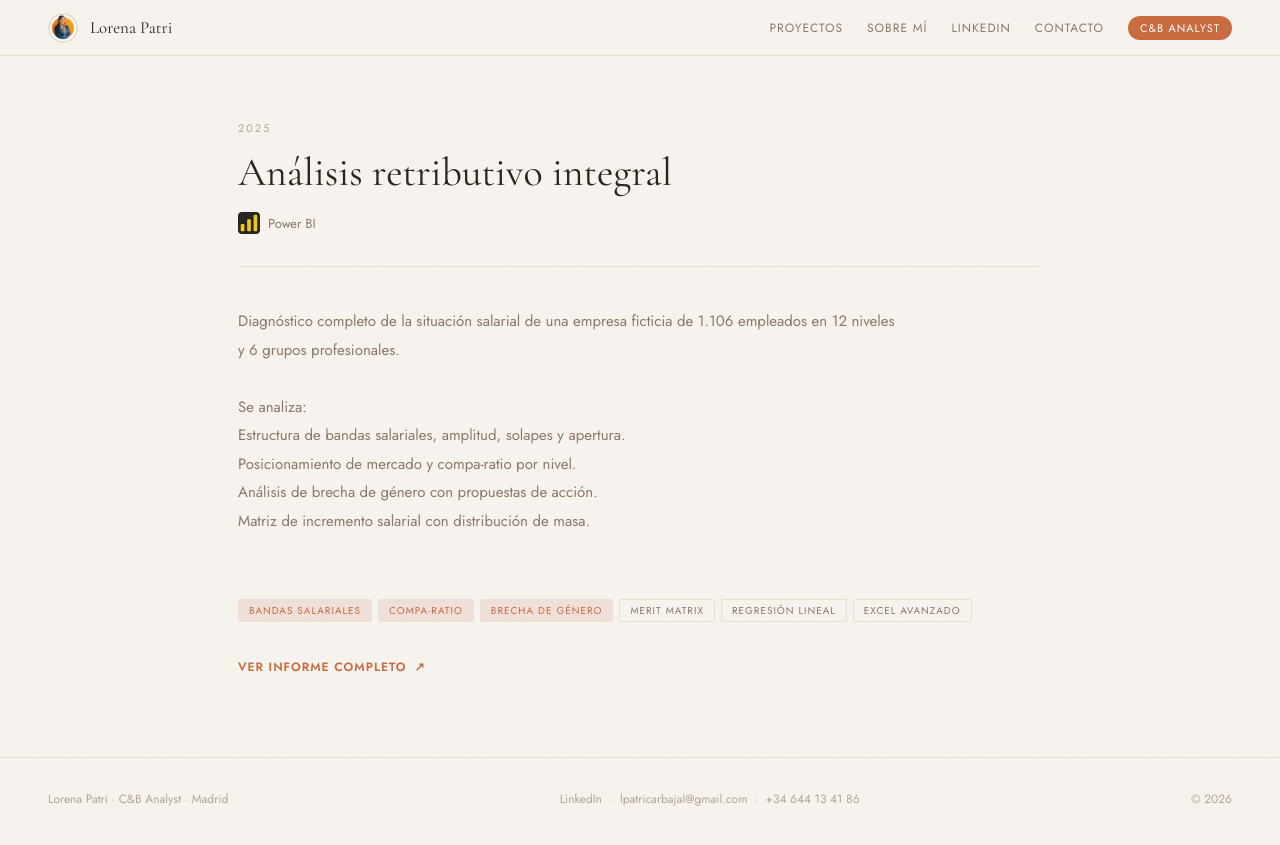
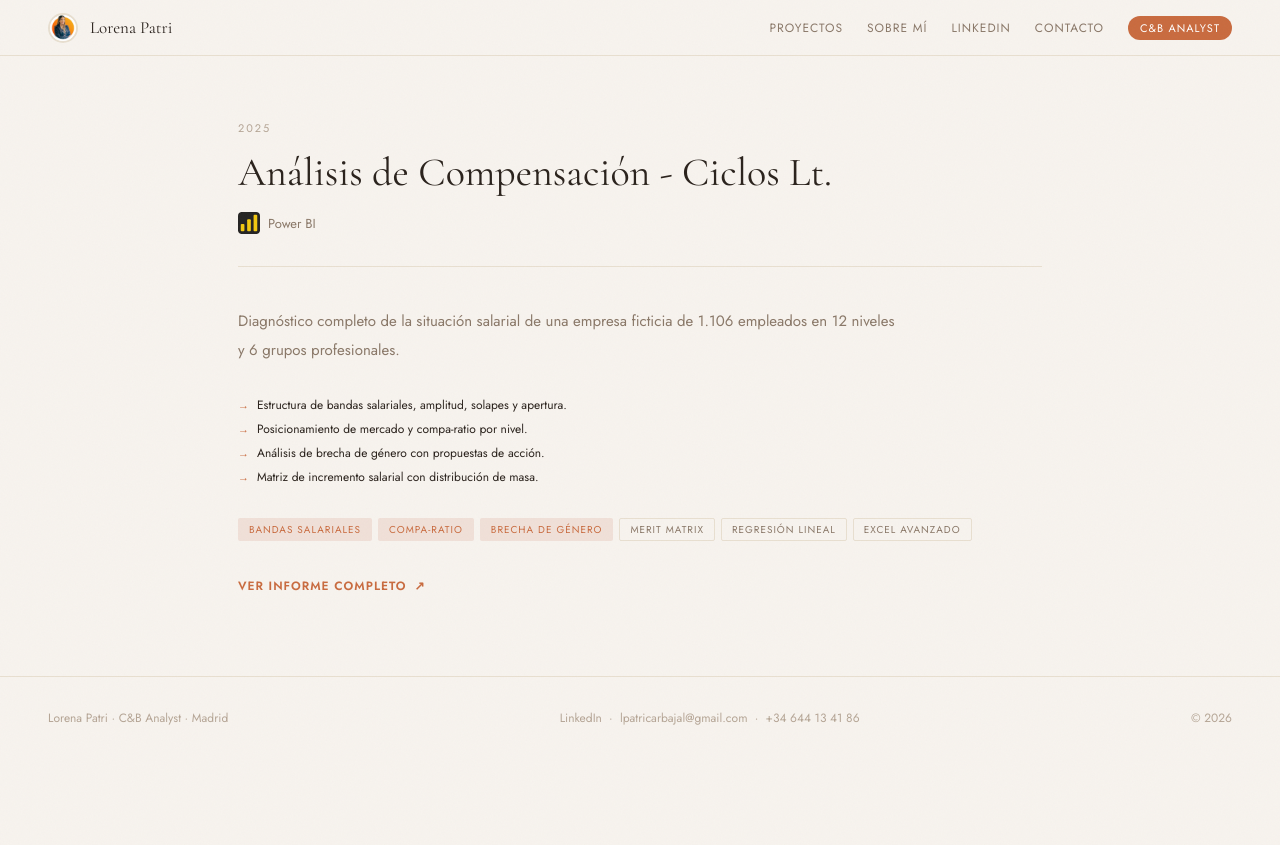
Before and after one commit to aurelpow/lorena-portofolio, a Jekyll site: the page built from _projects/analyse-retributive-ciclos-lt.md, in a window 1280 px wide. Shown: the top 845 px of the page. Built offline with Jekyll 4.4.1, drawn with Linux system fonts in a browser that asks for light colours.

Commit message:
Update Proyecto “analyse-retributive-ciclos-lt”

```diff
--- a/_projects/analyse-retributive-ciclos-lt.md
+++ b/_projects/analyse-retributive-ciclos-lt.md
@@ -1,19 +1,16 @@
 ---
 layout: project
-title: Análisis retributivo integral
+title: Análisis de Compensación - Ciclos Lt.
 year: '2025'
 tool: Power BI
 featured: true
 featured_label: ''
-description: |-
-  Diagnóstico completo de la situación salarial de una empresa ficticia de 1.106 empleados en 12 niveles y 6 grupos profesionales.
-
-  Se analiza:
-  Estructura de bandas salariales, amplitud, solapes y apertura.
-  Posicionamiento de mercado y compa-ratio por nivel.
-  Análisis de brecha de género con propuestas de acción.
-  Matriz de incremento salarial con distribución de masa.
-highlights: []
+description: Diagnóstico completo de la situación salarial de una empresa ficticia de 1.106 empleados en 12 niveles y 6 grupos profesionales.
+highlights:
+  - Estructura de bandas salariales, amplitud, solapes y apertura.
+  - Posicionamiento de mercado y compa-ratio por nivel.
+  - Análisis de brecha de género con propuestas de acción.
+  - Matriz de incremento salarial con distribución de masa.
 tags:
   - Bandas salariales
   - Compa-ratio
```
